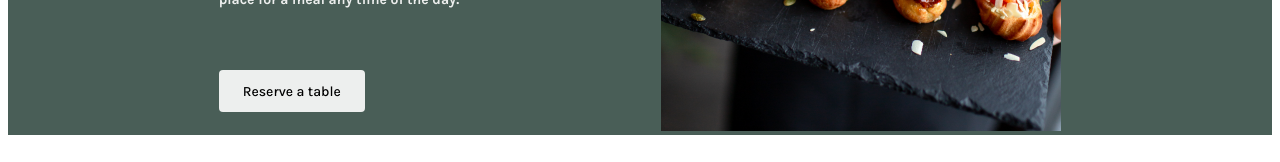
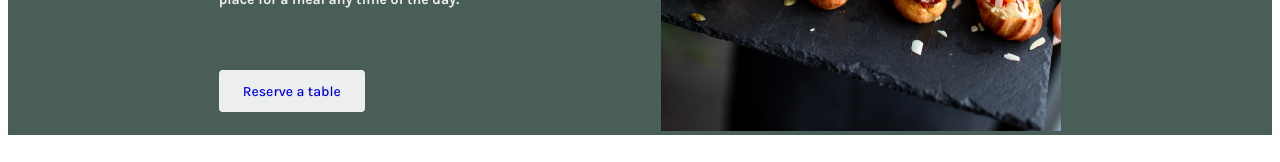
Before and after one commit to katgur/little-lemon, a React (Create React App) app: page / in a window 1280 px wide. Shown: the part 369-531 px from the top of the page. Built offline with nearby package versions, Linux system fonts and the light colour scheme.

Commit message:
- Added routes

```diff
--- a/package.json
+++ b/package.json
@@ -9,6 +9,7 @@
     "react": "^18.2.0",
     "react-dom": "^18.2.0",
     "react-router": "^6.15.0",
+    "react-router-dom": "^6.15.0",
     "react-scripts": "5.0.1",
     "web-vitals": "^2.1.4"
   },
--- a/src/App.js
+++ b/src/App.js
@@ -1,14 +1,17 @@
-import Footer from "./component/Footer";
-import Header from "./component/Header";
-import Main from "./component/Main";
+import { BrowserRouter as Router } from "react-router-dom";
+import { Routes, Route } from "react-router";
+import HomePage from "./page/HomePage";
+import ReservePage from "./page/ReservePage";
 
 function App() {
   return (
-    <>
-      <Header />
-      <Main />
-      <Footer />
-    </>
+    <Router>
+      <Routes>
+        <Route path="/" element={<HomePage />} />
+        <Route path="/booking" element={<ReservePage />}></Route>
+      </Routes>
+
+    </Router>
   );
 }
 
--- a/src/component/HeroSection.js
+++ b/src/component/HeroSection.js
@@ -1,5 +1,6 @@
 import "./HeroSection.css";
 import picture from "../res/HeroSectionPic.png";
+import { Link } from "react-router-dom";
 
 function HeroSection() {
     return (
@@ -10,7 +11,9 @@ function HeroSection() {
                 <p className="card-title">
                     Based in Chicago, Illinois, Little Lemon is a family-owned Mediterranean restaurant, focused on traditional recipes served with a modern twist. The chefs draw inspiration from Italian, Greek, and Turkish culture and have a menu of 12–15 items that they rotate seasonally. The restaurant has a rustic and relaxed atmosphere with moderate prices, making it a popular place for a meal any time of the day.
                 </p>
-                <button><span className="lead-text">Reserve a table</span></button>
+                <button>
+                    <Link to="/booking"><span className="lead-text">Reserve a table</span></Link>
+                </button>
             </div>
             <div>
                 <img src={picture} alt="Little Lemon" />
--- /dev/null
+++ b/src/page/HomePage.js
@@ -0,0 +1,15 @@
+import Footer from "../component/Footer";
+import Header from "../component/Header";
+import Main from "../component/Main";
+
+function HomePage() {
+    return (
+        <>
+            <Header />
+            <Main />
+            <Footer />
+        </>
+    )
+}
+
+export default HomePage;
--- /dev/null
+++ b/src/page/ReservePage.js
@@ -0,0 +1,13 @@
+import Footer from "../component/Footer";
+import Header from "../component/Header";
+
+function ReservePage() {
+    return (
+        <>
+            <Header />
+            <Footer />
+        </>
+    )
+}
+
+export default ReservePage;
```
Also changed, not shown: 1 other file (tests, documents, lock files or other folders).
